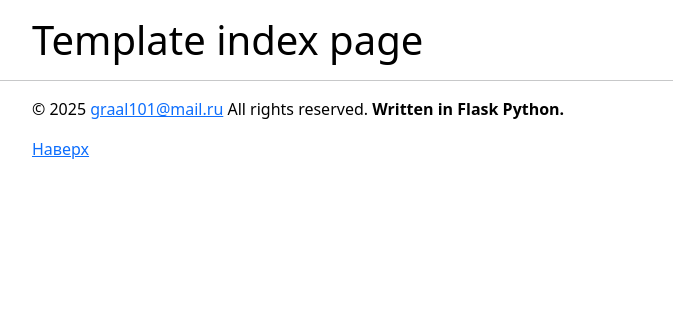
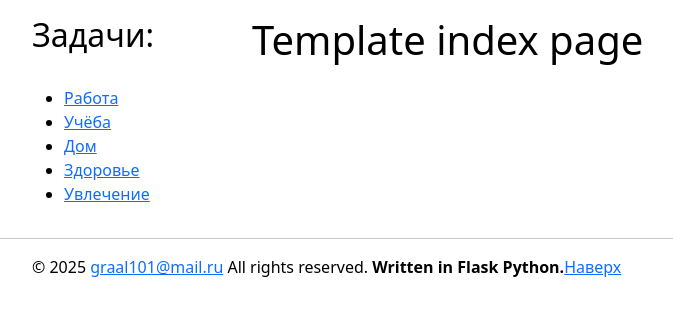
Before and after one commit to graal101/Flask_Organizer, a Flask app: page / in a window 1280 px wide. Shown: the part 60-376 px from the top of the page, without its empty margins (50-723 px from the left). Run offline with Flask 3, Linux system fonts and the light colour scheme; data comes from the database, SQL or seed files in the repository; some libraries are stand-ins or nearby versions.

Commit message:
made chapters

```diff
--- a/main.py
+++ b/main.py
@@ -3,7 +3,7 @@ from flask import Flask, flash, redirect, render_template, request, session, url
 from flask_login import LoginManager
 from flask_wtf.csrf import CSRFProtect
 from flask_wtf import FlaskForm
-from models import Business, Guests, Health, Homedeal, Learning, Users, db
+from models import Business, Guests, Health, Hobby, Homedeal, Learning, Users, db
 from wtforms import PasswordField, StringField, SubmitField
 from wtforms.validators import DataRequired
 
@@ -43,7 +43,7 @@ def index():
         'index.html',
         menus=menus,
         title='Главная (templates)',
-        content='<h1>Template index page</h1>',
+        content='Template index page',
     )
 
 
--- a/models.py
+++ b/models.py
@@ -68,3 +68,14 @@ class Business(db.Model):
     note = db.Column(db.Text, unique=False, nullable=True)
     is_done = db.Column(db.Boolean, default=False, nullable=False)
     record_time = db.Column(db.DateTime, server_default=func.now())
+
+
+class Hobby(db.Model):
+    """Увлечения."""
+
+    __tablename__ = 'hobby'
+    ids = db.Column(db.Integer, primary_key=True, autoincrement=True)
+    task = db.Column(db.String(100), unique=False, nullable=False)
+    note = db.Column(db.Text, unique=False, nullable=True)
+    is_done = db.Column(db.Boolean, default=False, nullable=False)
+    record_time = db.Column(db.DateTime, server_default=func.now())
--- a/static/css/style.css
+++ b/static/css/style.css
@@ -1,6 +1,14 @@
 .container{
 color: black;
-/*background: silver;*/
+display: flex;
+
+}
+aside {
+  width: 200px; /* Ширина aside */
+   margin-right: 20px;
+}
+.main-content {
+   flex-grow: 1 /* Максимальная ширина основного контента */
 }
 .login-container{
      display: flex; /* Используем flexbox для выравнивания */
--- a/templates/index.html
+++ b/templates/index.html
@@ -5,6 +5,20 @@
 {% block title %}{{ title }}{% endblock %}
 {% block content %}
    <div class='container'>
-      {{content|safe}}
+      <aside>
+          <h2>Задачи:</h2>
+          <br>
+         <ul>
+            <li><a href="#">Работа</a></li>
+            <li><a href="#">Учёба</a></li>
+            <li><a href="#">Дом</a></li>
+            <li><a href="#">Здоровье</a></li>
+            <li><a href="#">Увлечение</a></li>
+         </ul>
+         </aside>
+         <div class='main-content'>
+           <h1>{{ content|safe }}</h1>
+         </div>
+
    </div>
 {% endblock %}
```
